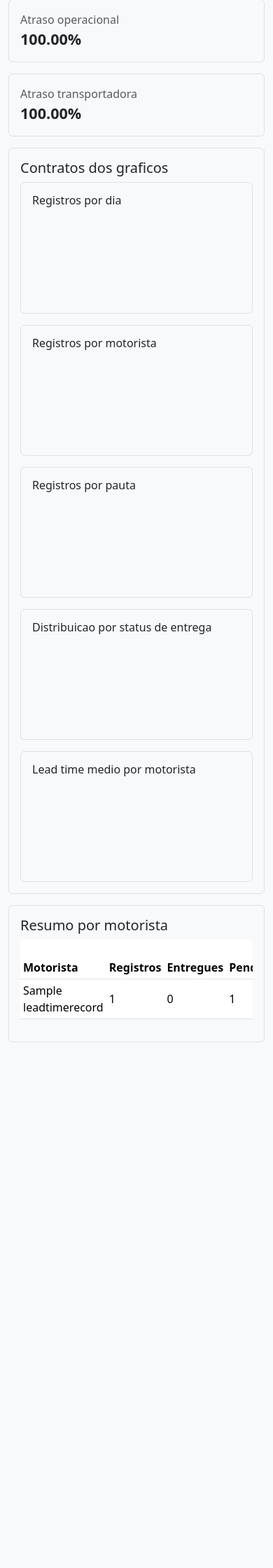
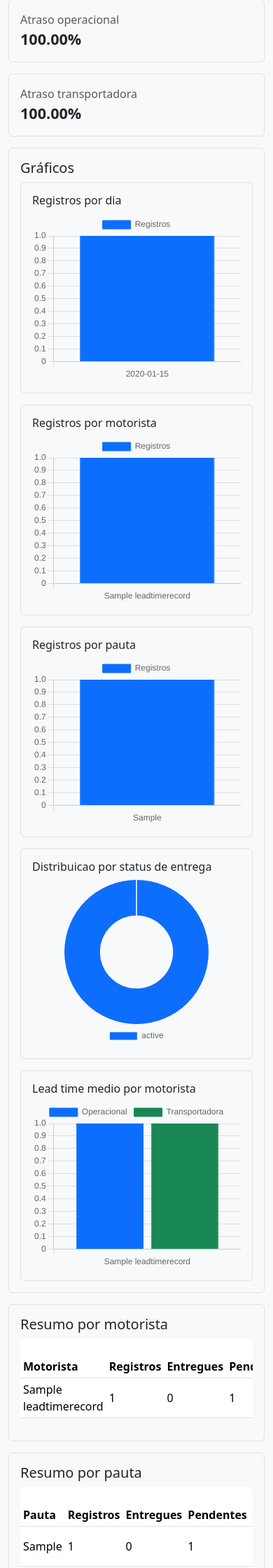
Before and after one commit to vinicius-stoc/internal-logistics-tools, a Django app: page /dashboard/ in a window 390 px wide. Shown: the part 1560-3800 px from the top of the page at 70% size. Before the commit the page ends 3049 px from the top, so only its background shows below. Run offline with Django 5.2, Linux system fonts and the light colour scheme; a user stored in the database is signed in; tables that the repository leaves empty hold one stand-in row (values such as "Sample post"); data that the repository does not hold is empty; some libraries are stand-ins or nearby versions.

Commit message:
feat: integrate dashboard views and chart rendering

```diff
--- a/static/css/app.css
+++ b/static/css/app.css
@@ -37,3 +37,42 @@ form input[type="email"] {
   padding: 0;
   font-size: 0.875rem;
 }
+
+.navbar .nav-link.active {
+  font-weight: 600;
+}
+
+.chart-panel {
+  min-height: 0;
+}
+
+.chart-frame {
+  position: relative;
+  width: 100%;
+  height: 280px;
+  min-height: 280px;
+  max-height: 280px;
+  overflow: hidden;
+}
+
+.chart-frame-wide {
+  height: 320px;
+  min-height: 320px;
+  max-height: 320px;
+}
+
+.chart-frame canvas {
+  display: block;
+  width: 100% !important;
+  height: 100% !important;
+  max-height: 100% !important;
+}
+
+@media (max-width: 575.98px) {
+  .chart-frame,
+  .chart-frame-wide {
+    height: 240px;
+    min-height: 240px;
+    max-height: 240px;
+  }
+}
--- /dev/null
+++ b/static/js/dashboard_charts.js
@@ -0,0 +1,111 @@
+(function () {
+  function readJsonScript(elementId) {
+    const element = document.getElementById(elementId);
+
+    if (!element) {
+      return null;
+    }
+
+    try {
+      return JSON.parse(element.textContent);
+    } catch (error) {
+      return null;
+    }
+  }
+
+  function canvasIdFor(chartId) {
+    return `chart-${String(chartId).replaceAll("_", "-")}`;
+  }
+
+  function hasDatasetData(chart) {
+    if (!chart || !chart.data || !Array.isArray(chart.data.datasets)) {
+      return false;
+    }
+
+    return chart.data.datasets.some((dataset) => {
+      return Array.isArray(dataset.data) && dataset.data.length > 0;
+    });
+  }
+
+  function buildOptions(chart) {
+    const baseOptions = {
+      responsive: true,
+      maintainAspectRatio: false,
+      plugins: {
+        legend: {
+          position: chart.type === "doughnut" ? "bottom" : "top",
+        },
+      },
+    };
+
+    return Object.assign({}, baseOptions, chart.options || {});
+  }
+
+  function applyVisualDefaults(chartConfig) {
+    const palette = [
+      "#0d6efd",
+      "#198754",
+      "#ffc107",
+      "#dc3545",
+      "#6f42c1",
+      "#20c997",
+      "#fd7e14",
+      "#6c757d",
+    ];
+
+    chartConfig.data.datasets = chartConfig.data.datasets.map((dataset, index) => {
+      if (chartConfig.type === "doughnut") {
+        return Object.assign(
+          {
+            backgroundColor: palette,
+            borderWidth: 1,
+          },
+          dataset
+        );
+      }
+
+      return Object.assign(
+        {
+          backgroundColor: palette[index % palette.length],
+          borderColor: palette[index % palette.length],
+          borderWidth: 1,
+        },
+        dataset
+      );
+    });
+
+    return chartConfig;
+  }
+
+  function renderChart(chart) {
+    const canvas = document.getElementById(canvasIdFor(chart.id));
+
+    if (!canvas || !hasDatasetData(chart)) {
+      return;
+    }
+
+    const chartConfig = applyVisualDefaults({
+      type: chart.type,
+      data: chart.data,
+      options: buildOptions(chart),
+    });
+
+    new Chart(canvas, chartConfig);
+  }
+
+  document.addEventListener("DOMContentLoaded", function () {
+    if (typeof Chart === "undefined") {
+      return;
+    }
+
+    const charts = readJsonScript("dashboard-charts-data");
+
+    if (!charts) {
+      return;
+    }
+
+    Object.keys(charts).forEach((chartKey) => {
+      renderChart(charts[chartKey]);
+    });
+  });
+})();
--- a/templates/base.html
+++ b/templates/base.html
@@ -18,10 +18,10 @@
       <div class="collapse navbar-collapse" id="mainNavbar">
         <ul class="navbar-nav me-auto mb-2 mb-lg-0">
           <li class="nav-item">
-            <a class="nav-link" href="{% url 'core:home' %}">Home</a>
+            <a class="nav-link {% if request.resolver_match.app_name == 'core' %}active{% endif %}" href="{% url 'core:home' %}">Home</a>
           </li>
           <li class="nav-item">
-            <a class="nav-link" href="{% url 'dashboard:home' %}">Dashboard</a>
+            <a class="nav-link {% if request.resolver_match.app_name == 'dashboard' %}active{% endif %}" href="{% url 'dashboard:home' %}">Dashboard</a>
           </li>
         </ul>
         <div class="d-flex align-items-center gap-2">
--- a/templates/dashboard/home.html
+++ b/templates/dashboard/home.html
@@ -1,4 +1,5 @@
 {% extends "base.html" %}
+{% load static %}
 
 {% block title %}Dashboard | Logistica Interna{% endblock %}
 
@@ -37,7 +38,7 @@
       </select>
     </div>
     <div class="col-md-4">
-      <label class="form-label" for="business_unit">Unidade</label>
+      <label class="form-label" for="business_unit">Unidade de negócio</label>
       <select class="form-select" id="business_unit" name="business_unit">
         <option value="">Todas</option>
         {% for business_unit in filter_options.business_units %}
@@ -65,24 +66,30 @@
     </div>
   </div>
 
-  <div class="mt-3 d-flex gap-2">
+  <div class="mt-3 d-flex flex-wrap gap-2">
     <button class="btn btn-primary" type="submit">Filtrar</button>
-    <a class="btn btn-outline-secondary" href="{% url 'dashboard:home' %}">Limpar</a>
+    <a class="btn btn-outline-secondary" href="{% url 'dashboard:home' %}">Limpar filtros</a>
   </div>
 </form>
 
 {% if filter_errors %}
   <div class="alert alert-warning">
-    Alguns filtros foram ignorados por formato invalido.
+    Alguns filtros foram ignorados por formato inválido.
   </div>
 {% endif %}
 
 {% if metadata.last_successful_import %}
   <p class="text-muted">
-    Ultima importacao valida: {{ metadata.last_successful_import.file_name }}
+    Última importação válida: {{ metadata.last_successful_import.file_name }}
   </p>
 {% else %}
-  <p class="text-muted">Nenhuma importacao valida encontrada.</p>
+  <p class="text-muted">Nenhuma importação válida encontrada.</p>
+{% endif %}
+
+{% if not metadata.has_data %}
+  <div class="alert alert-info">
+    Nenhum dado encontrado para os filtros aplicados. Execute uma importação válida ou ajuste os filtros.
+  </div>
 {% endif %}
 
 <section class="row g-3">
@@ -112,13 +119,13 @@
   </div>
   <div class="col-md-3">
     <div class="border rounded p-3 h-100">
-      <span class="text-muted">Lead time operacional medio</span>
+      <span class="text-muted">Lead time operacional médio</span>
       <strong class="d-block fs-4">{{ cards.average_operational_lead_time_hours }}h</strong>
     </div>
   </div>
   <div class="col-md-3">
     <div class="border rounded p-3 h-100">
-      <span class="text-muted">Lead time transportadora medio</span>
+      <span class="text-muted">Lead time transportadora médio</span>
       <strong class="d-block fs-4">{{ cards.average_carrier_lead_time_hours }}h</strong>
     </div>
   </div>
@@ -137,16 +144,48 @@
 </section>
 
 <section class="mt-3 border rounded p-3">
-  <h2 class="h5">Contratos dos graficos</h2>
+  <h2 class="h5">Gráficos</h2>
   <div class="row g-3">
-    {% for chart_key, chart in charts.items %}
-      <div class="col-md-6">
-        <div class="border rounded p-3 h-100">
-          <h3 class="h6">{{ chart.title }}</h3>
-          <canvas id="{{ chart.id }}" height="120"></canvas>
+    <div class="col-lg-6">
+      <div class="border rounded p-3 h-100 chart-panel">
+        <h3 class="h6">{{ charts.records_by_day.title }}</h3>
+        <div class="chart-frame">
+          <canvas id="chart-records-by-day"></canvas>
         </div>
       </div>
-    {% endfor %}
+    </div>
+    <div class="col-lg-6">
+      <div class="border rounded p-3 h-100 chart-panel">
+        <h3 class="h6">{{ charts.records_by_driver.title }}</h3>
+        <div class="chart-frame">
+          <canvas id="chart-records-by-driver"></canvas>
+        </div>
+      </div>
+    </div>
+    <div class="col-lg-6">
+      <div class="border rounded p-3 h-100 chart-panel">
+        <h3 class="h6">{{ charts.records_by_route.title }}</h3>
+        <div class="chart-frame">
+          <canvas id="chart-records-by-route"></canvas>
+        </div>
+      </div>
+    </div>
+    <div class="col-lg-6">
+      <div class="border rounded p-3 h-100 chart-panel">
+        <h3 class="h6">{{ charts.delivery_status_distribution.title }}</h3>
+        <div class="chart-frame">
+          <canvas id="chart-delivery-status-distribution"></canvas>
+        </div>
+      </div>
+    </div>
+    <div class="col-12">
+      <div class="border rounded p-3 h-100 chart-panel">
+        <h3 class="h6">{{ charts.lead_time_by_driver.title }}</h3>
+        <div class="chart-frame chart-frame-wide">
+          <canvas id="chart-lead-time-by-driver"></canvas>
+        </div>
+      </div>
+    </div>
   </div>
 </section>
 
@@ -182,9 +221,45 @@
   </div>
 </section>
 
+<section class="mt-3 border rounded p-3">
+  <h2 class="h5">Resumo por pauta</h2>
+  <div class="table-responsive">
+    <table class="table table-sm align-middle">
+      <thead>
+        <tr>
+          <th>Pauta</th>
+          <th>Registros</th>
+          <th>Entregues</th>
+          <th>Pendentes</th>
+          <th>Valor NF</th>
+        </tr>
+      </thead>
+      <tbody>
+        {% for row in tables.route_summary %}
+          <tr>
+            <td>{{ row.route }}</td>
+            <td>{{ row.total_records }}</td>
+            <td>{{ row.delivered_records }}</td>
+            <td>{{ row.pending_records }}</td>
+            <td>R$ {{ row.total_invoice_value }}</td>
+          </tr>
+        {% empty %}
+          <tr>
+            <td colspan="5" class="text-muted">Sem dados para exibir.</td>
+          </tr>
+        {% endfor %}
+      </tbody>
+    </table>
+  </div>
+</section>
+
 {{ filters|json_script:"dashboard-filters-data" }}
 {{ cards|json_script:"dashboard-cards-data" }}
 {{ charts|json_script:"dashboard-charts-data" }}
 {{ tables|json_script:"dashboard-tables-data" }}
 {{ metadata|json_script:"dashboard-metadata-data" }}
 {% endblock %}
+
+{% block scripts %}
+  <script src="{% static 'js/dashboard_charts.js' %}"></script>
+{% endblock %}
```
Also changed, not shown: dashboard/tests.py (+88 -0 lines), templates/core/home.html (+4 -4 lines).
